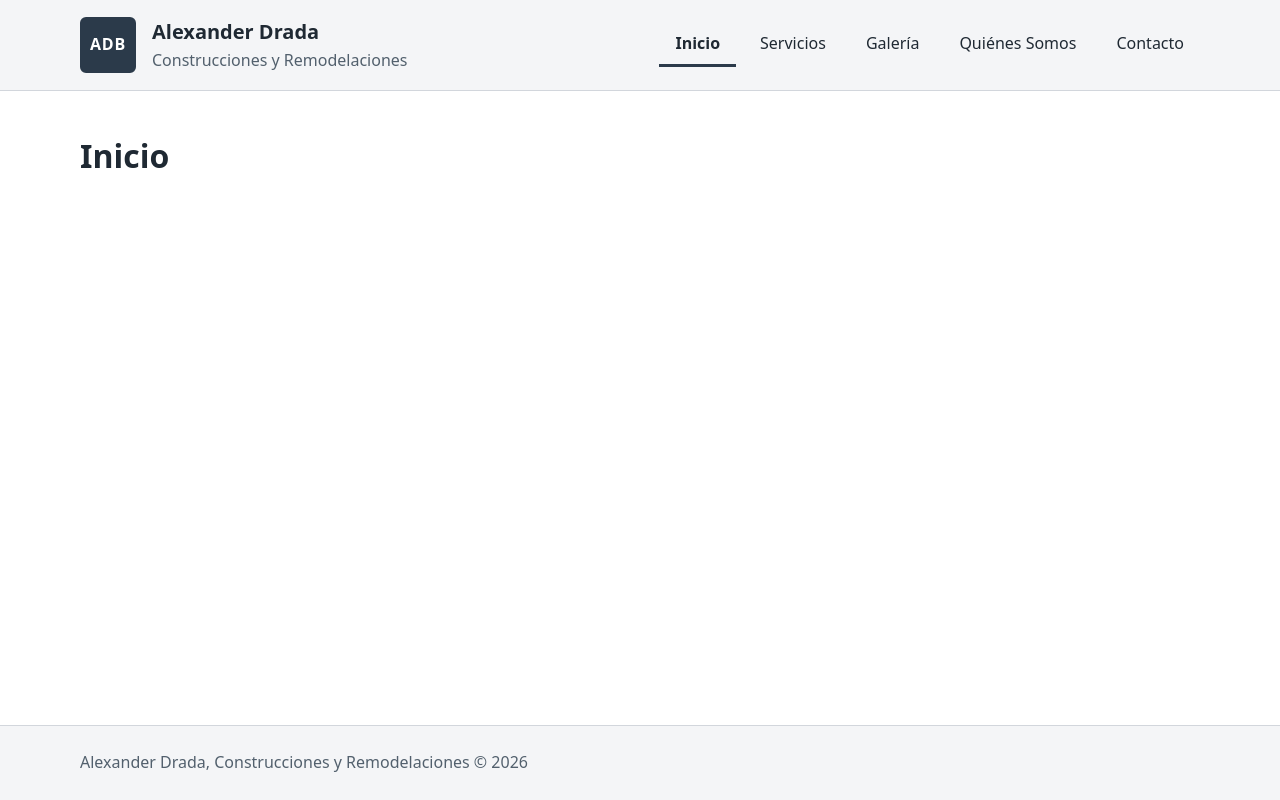
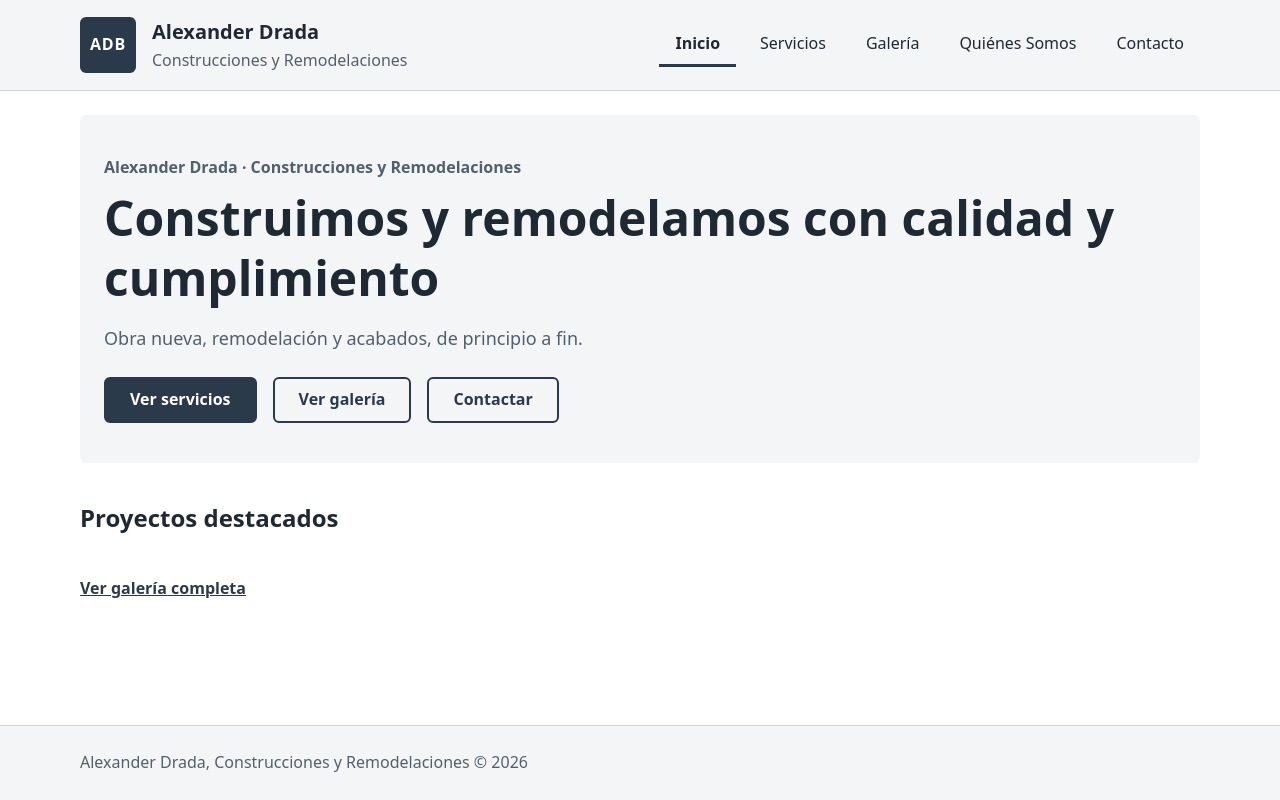
Before and after one commit to nicohr3366/portafolio-construccion-adb, a Django app: page / in a window 1280 px wide. Run offline with Django 5.2, Linux system fonts and the light colour scheme.

Commit message:
HU-01: portada del inicio con mensaje y accesos

```diff
--- a/sitio/templates/sitio/inicio.html
+++ b/sitio/templates/sitio/inicio.html
@@ -1,7 +1,39 @@
 {% extends 'base.html' %}
+{% load static %}
 
 {% block title %}Inicio | Alexander Drada{% endblock %}
 
+{% block extra_head %}
+    <link rel="stylesheet" href="{% static 'css/inicio.css' %}">
+{% endblock %}
+
 {% block content %}
-<h1>Inicio</h1>
+<section class="hero" aria-labelledby="hero-titulo">
+    <p class="hero__eyebrow">Alexander Drada · Construcciones y Remodelaciones</p>
+    {# POR DEFINIR con Alexander #}
+    <h1 id="hero-titulo" class="hero__title">Construimos y remodelamos con calidad y cumplimiento</h1>
+    {# POR DEFINIR con Alexander #}
+    <p class="hero__text">Obra nueva, remodelación y acabados, de principio a fin.</p>
+    <nav class="hero__actions" aria-label="Accesos rápidos">
+        <a class="hero__button hero__button--primary" href="{% url 'sitio:servicios' %}">Ver servicios</a>
+        <a class="hero__button hero__button--secondary" href="{% url 'sitio:galeria' %}">Ver galería</a>
+        <a class="hero__button hero__button--secondary" href="{% url 'sitio:contacto' %}">Contactar</a>
+    </nav>
+</section>
+
+<section class="destacados" aria-labelledby="destacados-titulo">
+    <h2 id="destacados-titulo">Proyectos destacados</h2>
+    <ul class="destacados__lista">
+        {% for proyecto in proyectos_destacados %}
+        <li>
+            <article class="proyecto-card">
+                <img src="{% static proyecto.imagen %}" alt="{{ proyecto.nombre }}" width="1200" height="800" loading="lazy">
+                <h3 class="proyecto-card__nombre">{{ proyecto.nombre }}</h3>
+                <p class="proyecto-card__tipo">{{ proyecto.tipo }}</p>
+            </article>
+        </li>
+        {% endfor %}
+    </ul>
+    <a class="destacados__link" href="{% url 'sitio:galeria' %}">Ver galería completa</a>
+</section>
 {% endblock %}
--- /dev/null
+++ b/static/css/inicio.css
@@ -0,0 +1,94 @@
+.hero {
+    margin-bottom: var(--space-xl);
+    padding: var(--space-xl) var(--space-lg);
+    background: var(--color-surface);
+    border-radius: var(--radius);
+}
+
+.hero__eyebrow {
+    margin: 0 0 var(--space-sm);
+    color: var(--color-text-muted);
+    font-weight: 700;
+}
+
+.hero__title {
+    margin: 0 0 var(--space-md);
+    font-size: clamp(1.75rem, 6vw, 3rem);
+}
+
+.hero__text {
+    max-width: 40rem;
+    margin: 0 0 var(--space-lg);
+    color: var(--color-text-muted);
+    font-size: 1.125rem;
+}
+
+.hero__actions {
+    display: flex;
+    flex-wrap: wrap;
+    gap: var(--space-md);
+}
+
+.hero__button {
+    display: inline-flex;
+    align-items: center;
+    justify-content: center;
+    min-height: 44px;
+    padding: var(--space-sm) var(--space-lg);
+    border: 2px solid var(--color-primary);
+    border-radius: var(--radius);
+    font-weight: 700;
+    text-decoration: none;
+}
+
+.hero__button--primary {
+    background: var(--color-primary);
+    color: var(--color-on-primary);
+}
+
+.hero__button--secondary {
+    background: transparent;
+    color: var(--color-primary);
+}
+
+.destacados__lista {
+    display: grid;
+    grid-template-columns: 1fr;
+    gap: var(--space-lg);
+    margin: 0 0 var(--space-lg);
+    padding: 0;
+    list-style: none;
+}
+
+.proyecto-card {
+    overflow: hidden;
+    border: 1px solid var(--color-border);
+    border-radius: var(--radius);
+}
+
+.proyecto-card img {
+    display: block;
+    width: 100%;
+    height: auto;
+    aspect-ratio: 3 / 2;
+    object-fit: cover;
+}
+
+.proyecto-card__nombre {
+    margin: var(--space-md) var(--space-md) var(--space-xs);
+}
+
+.proyecto-card__tipo {
+    margin: 0 var(--space-md) var(--space-md);
+    color: var(--color-text-muted);
+}
+
+.destacados__link {
+    font-weight: 700;
+}
+
+@media (min-width: 48rem) {
+    .destacados__lista {
+        grid-template-columns: repeat(3, 1fr);
+    }
+}
--- a/templates/base.html
+++ b/templates/base.html
@@ -6,6 +6,7 @@
     <meta name="viewport" content="width=device-width, initial-scale=1">
     <title>{% block title %}Alexander Drada | Construcciones y Remodelaciones{% endblock %}</title>
     <link rel="stylesheet" href="{% static 'css/base.css' %}">
+    {% block extra_head %}{% endblock %}
 </head>
 <body>
     <a class="skip-link" href="#contenido">Saltar al contenido</a>
```
Also changed, not shown: sitio/test_inicio.py (added, +49 -0 lines).
